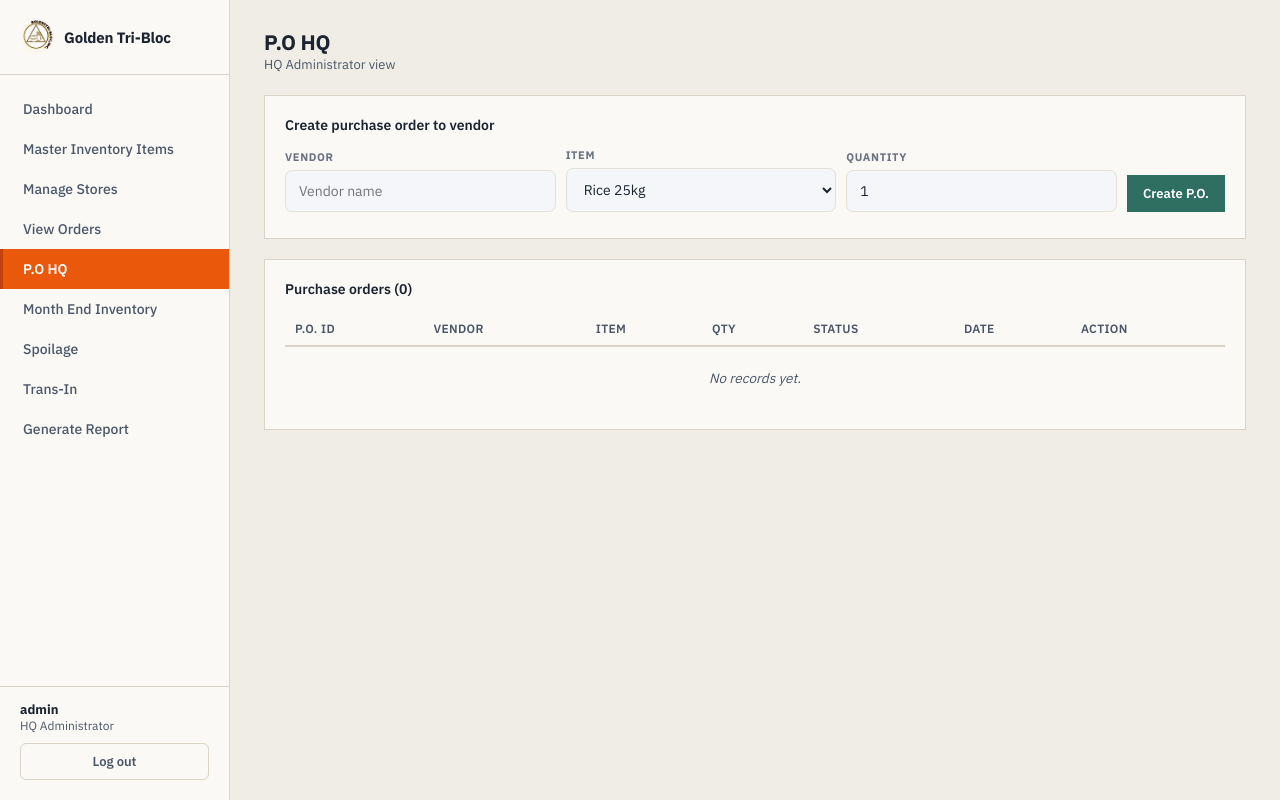
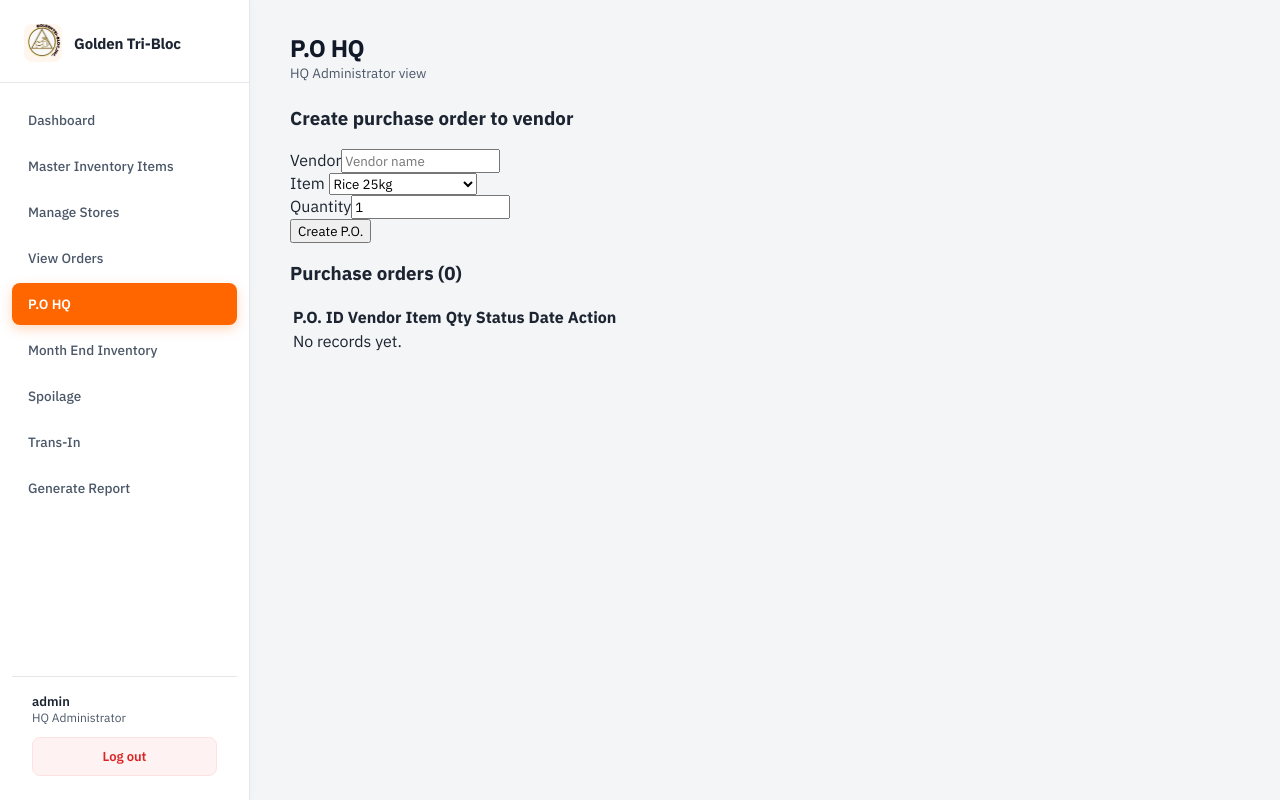
Before and after one commit to kviernes255lfi-a11y/GTBI-Multi-Store-Ordering-System, a Flask app: page /admin/po in a window 1280 px wide. Run offline with Flask 3, Linux system fonts and the light colour scheme; a user stored in the database is signed in; data comes from the database, SQL or seed files in the repository; data that the repository does not hold is empty.

Commit message:
Update style.css

```diff
--- a/static/css/style.css
+++ b/static/css/style.css
@@ -1,7 +1,7 @@
 :root{
-  --ink:#1B2430; --ink-soft:#4B5768; --line:#D9D4C7;
-  --bg:#EFEDE5; --panel:#FAF9F5; --teal:#2F6F62; --teal-dark:#204E44;
-  --amber:#E2670F; --amber-dark:#B84E08; --red:#B4483B; --white:#FFFFFF;
+  --ink:#1B2430; --ink-soft:#4B5768; --line:#E5E7EB;
+  --bg:#F4F5F7; --panel:#FFFFFF;
+  --amber:#FF6600; --amber-dark:#E05A00; --red:#B4483B; --white:#FFFFFF;
 }
 *{box-sizing:border-box;}
 html,body{height:100%;}
@@ -11,61 +11,35 @@ button{font-family:inherit;cursor:pointer;}
 input,select{font-family:inherit;}
 a{color:inherit;}
 
-/* ---------- LOGIN ---------- */
-#login{
-  min-height:100vh;display:flex;align-items:center;justify-content:center;padding:24px;
-  background:
-    radial-gradient(700px 500px at 18% 8%, rgba(226,103,15,.38), transparent 60%),
-    radial-gradient(900px 700px at 85% 90%, rgba(47,111,98,.20), transparent 55%),
-    #10141A;
-}
-.login-card{width:100%;max-width:400px;background:#FFFFFF;color:#1B2430;border-radius:14px;padding:40px 36px 30px;position:relative;box-shadow:0 30px 60px -20px rgba(0,0,0,.6);text-align:center;overflow:hidden;}
-.login-card::before{content:"";position:absolute;top:0;left:0;right:0;height:6px;background:linear-gradient(90deg,var(--amber-dark),var(--amber));}
-.logo-circle{width:74px;height:74px;border-radius:50%;border:2px solid var(--amber);display:flex;align-items:center;justify-content:center;margin:20px auto 18px;font-size:30px;background:#FBF6EE;overflow:hidden;}
-.logo-circle img{width:100%;height:100%;object-fit:cover;}
-.company-name{font-size:19px;font-weight:700;letter-spacing:.03em;margin:0 0 4px;text-transform:uppercase;}
-.company-sub{font-size:11px;letter-spacing:.09em;color:#8A8478;text-transform:uppercase;margin:0 0 28px;font-weight:600;}
-.login-error{color:var(--red);font-size:12.5px;text-align:left;margin:-6px 0 12px;}
-.login-hint{font-size:11.5px;color:#9B9686;margin:14px 0 0;text-align:left;}
-.footer-copy{font-size:11px;color:#A9A398;margin:26px 0 0;}
+/* ---------- APP SHELL & MODERN LIGHT SIDEBAR ---------- */
+.shell{display:flex;min-height:100vh;}
+.sidebar{width:250px;flex-shrink:0;background:#FFFFFF;color:var(--ink);display:flex;flex-direction:column;padding:24px 0;border-right:1px solid var(--line);box-shadow: 2px 0 8px rgba(0,0,0,0.02);}
+.sidebar .brand{display:flex;align-items:center;gap:12px;color:var(--ink);padding:0 24px 20px;margin:0;border-bottom:1px solid var(--line);font-size:15px;font-weight:700;letter-spacing:-.01em;}
+.sidebar .brand img{width:38px;height:38px;border-radius:8px;object-fit:cover;flex-shrink:0;background:#FFF7ED;}
+.sidebar .brand span{color:var(--ink); font-size:15px; font-weight:700;}
 
-/* ---------- FORM FIELDS (shared) ---------- */
-.field{margin-bottom:16px;text-align:left;}
-.field label{display:block;font-size:11px;font-weight:700;letter-spacing:.06em;color:#6B7280;margin-bottom:6px;text-transform:uppercase;}
-.field input,.field select{width:100%;padding:11px 13px;border:1.5px solid #E4E1D8;border-radius:7px;background:#F4F6FA;color:#1B2430;font-size:14px;}
-.field input:focus,.field select:focus{outline:none;border-color:var(--amber);background:#fff;}
-.primary-btn{width:100%;padding:13px;background:linear-gradient(90deg,var(--amber-dark),var(--amber));color:#fff;border:none;border-radius:7px;font-weight:700;font-size:13.5px;letter-spacing:.04em;text-transform:uppercase;margin-top:8px;}
-.primary-btn:hover{filter:brightness(1.06);}
+nav{flex:1;padding:16px 12px;overflow-y:auto;display:flex;flex-direction:column;gap:4px;}
+nav a{display:flex;align-items:center;text-decoration:none;padding:12px 16px;color:var(--ink-soft);font-size:13.5px;font-weight:500;border-radius:8px;transition:all 0.2s ease;}
+nav a:hover{background:#FFF7ED;color:#FF6600;}
+nav a.active{background:#FF6600;color:#ffffff;font-weight:600;box-shadow: 0 4px 12px rgba(255,102,0,0.25);}
 
-/* ---------- APP SHELL & LIGHT SIDEBAR ---------- */
-.shell{display:flex;min-height:100vh;}
-.sidebar{width:230px;flex-shrink:0;background:#FAF9F5;color:var(--ink);display:flex;flex-direction:column;padding:20px 0;border-right:1px solid var(--line);}
-.sidebar .brand{display:flex;align-items:center;gap:10px;color:var(--ink);padding:0 20px 20px;margin:0;border-bottom:1px solid var(--line);font-size:15px;font-weight:700;letter-spacing:-.01em;}
-.sidebar .brand img{width:34px;height:34px;border-radius:50%;object-fit:cover;flex-shrink:0;background:#FBF6EE;}
-.sidebar .brand span{color:var(--ink);}
+.sidebar-foot{padding:16px 20px 0;border-top:1px solid var(--line);margin:0 12px;}
+.who{font-size:12px;color:var(--ink-soft);margin-bottom:12px;}
+.who b{color:var(--ink);display:block;font-size:13px; font-weight:600;}
+.logout-btn{display:block;text-align:center;text-decoration:none;width:100%;padding:10px;background:#FEF2F2;border:1px solid #FEE2E2;color:#DC2626;font-size:13px;font-weight:600;box-sizing:border-box;border-radius:8px;transition:all 0.2s;}
+.logout-btn:hover{background:#DC2626;color:#fff;}
 
-nav{flex:1;padding:14px 0;overflow-y:auto;}
-nav a{display:block;text-decoration:none;padding:11px 20px;color:var(--ink-soft);font-size:14px;font-weight:500;border-left:3px solid transparent;transition:all 0.2s;}
-nav a:hover{background:#F3F4F6;color:var(--ink);}
-nav a.active{background:#EA580C;color:#ffffff;border-left-color:#C2410C;font-weight:600;}
+.main{flex:1;min-width:0;padding:32px 40px;overflow-x:auto;}
+.topbar{display:flex;justify-content:space-between;align-items:baseline;margin-bottom:24px;flex-wrap:wrap;gap:10px;}
+.topbar h1{font-size:24px;margin:0;font-weight:700;letter-spacing:-.02em;color:#111827;}
+.topbar .sub{color:var(--ink-soft);font-size:13.5px;}
 
-.sidebar-foot{padding:14px 20px 0;border-top:1px solid var(--line);}
-.who{font-size:12px;color:var(--ink-soft);margin-bottom:10px;}
-.who b{color:var(--ink);display:block;font-size:13px;}
-.logout-btn{display:block;text-align:center;text-decoration:none;width:100%;padding:9px;background:transparent;border:1px solid var(--line);color:var(--ink-soft);font-size:13px;font-weight:600;box-sizing:border-box;border-radius:6px;}
-.logout-btn:hover{background:var(--red);border-color:var(--red);color:#fff;}
-
-.main{flex:1;min-width:0;padding:28px 34px;overflow-x:auto;}
-.topbar{display:flex;justify-content:space-between;align-items:baseline;margin-bottom:22px;flex-wrap:wrap;gap:10px;}
-.topbar h1{font-size:21px;margin:0;letter-spacing:-.01em;}
-.topbar .sub{color:var(--ink-soft);font-size:13px;}
-
-/* ---------- CUSTOM STAT CARDS & CLICKABLE EFFECT ---------- */
+/* ---------- PREMIUM STAT CARDS ---------- */
 .custom-stat-row {
   display: grid;
-  grid-template-columns: repeat(auto-fit, minmax(260px, 1fr));
+  grid-template-columns: repeat(auto-fit, minmax(280px, 1fr));
   gap: 20px;
-  margin-bottom: 24px;
+  margin-bottom: 28px;
 }
 
 .stat-card-link {
@@ -285,35 +263,18 @@ nav a.active{background:#EA580C;color:#ffffff;border-left-color:#C2410C;font-wei
   filter: brightness(1.08);
 }
 
-/* Fallback Classes */
-.panel{background:var(--panel);border:1px solid var(--line);padding:20px;margin-bottom:20px;}
-.panel h3{margin:0 0 14px;font-size:14px;font-weight:600;}
-.form-row{display:flex;gap:10px;flex-wrap:wrap;align-items:flex-end;margin-bottom:6px;}
-.form-row .field{margin-bottom:0;flex:1;min-width:120px;}
-.add-btn{padding:10px 16px;background:var(--teal);color:#fff;border:none;font-weight:600;font-size:13px;white-space:nowrap;}
-.add-btn:hover{background:var(--teal-dark);}
-
-table{width:100%;border-collapse:collapse;font-size:13.5px;}
-th{text-align:left;padding:9px 10px;border-bottom:2px solid var(--line);color:var(--ink-soft);font-weight:600;font-size:12px;text-transform:uppercase;letter-spacing:.03em;}
-td{padding:9px 10px;border-bottom:1px solid var(--line);}
-tr:last-child td{border-bottom:none;}
-.empty-row td{color:var(--ink-soft);text-align:center;padding:22px;font-style:italic;}
-.del{background:none;border:none;color:var(--red);font-size:12px;font-weight:600;padding:4px 6px;}
-
-.badge{padding:4px 12px;font-size:11px;font-weight:700;border-radius:20px;letter-spacing:0.05em;}
+/* Fallback & Badges */
+.badge{padding:5px 12px;font-size:11px;font-weight:700;border-radius:20px;letter-spacing:0.04em;}
 .badge.pending{background:#FEF3C7;color:#D97706;}
-.badge.approved,.badge.received{background:#C7E3D9;color:#1E5A48;}
-.badge.rejected{background:#F0C9C4;color:#7A2A20;}
-
-.report-box{white-space:pre-wrap;font-family:'IBM Plex Mono',monospace;font-size:12.5px;background:var(--bg);border:1px solid var(--line);padding:16px;line-height:1.7;}
+.badge.approved,.badge.received{background:#ECFDF5;color:#059669;}
+.badge.rejected{background:#FEF2F2;color:#DC2626;}
 
 @media(max-width:760px){
   .shell{flex-direction:column;}
   .sidebar{width:100%;flex-direction:row;flex-wrap:wrap;padding:12px;}
   .sidebar .brand{border:none;padding:6px 10px;width:100%;}
   nav{display:flex;flex-wrap:wrap;padding:0 6px;}
-  nav a{padding:8px 10px;border-left:none;border-bottom:3px solid transparent;}
-  nav a.active{border-left:none;border-bottom-color:#FEF08A;}
-  .sidebar-foot{width:100%;border:none;padding:8px 10px 0;}
+  nav a{padding:8px 10px;border-radius:6px;}
+  .sidebar-foot{width:100%;border:none;padding:8px 10px 0;margin:0;}
   .main{padding:20px 16px;}
 }
```
Also changed, not shown: other parts of static/css/style.css (+52 -48 lines).
